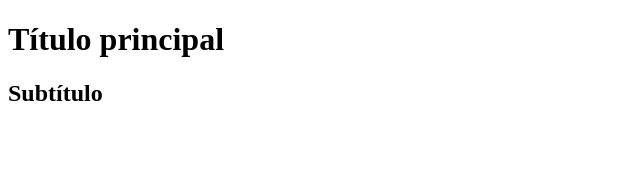
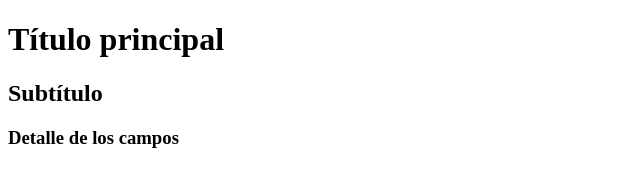
Before and after one commit to Jeec4444/frontEnd, a plain HTML site: page index.html in a window 1280 px wide. Shown: the whole page, without its empty margins (0-640 px from the left). Drawn offline with Linux system fonts and the light colour scheme.

Commit message:
titulo para detalle de campos
todos los campor se editará con h3

```diff
--- a/index.html
+++ b/index.html
@@ -9,6 +9,7 @@
 <body>
     <h1>Título principal</h1>
     <h2>Subtítulo</h2>
+    <h3>Detalle de los campos</h3>
 
 </body>
 </html>
```
